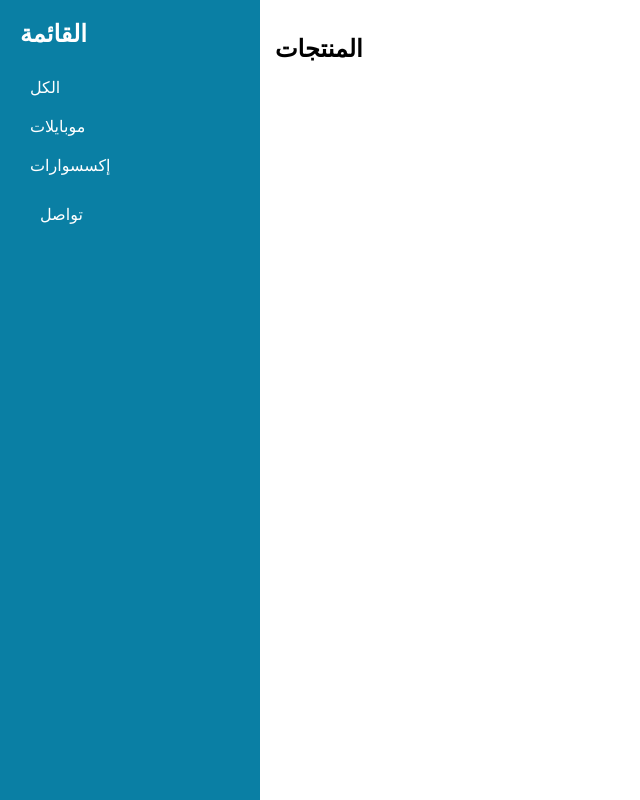
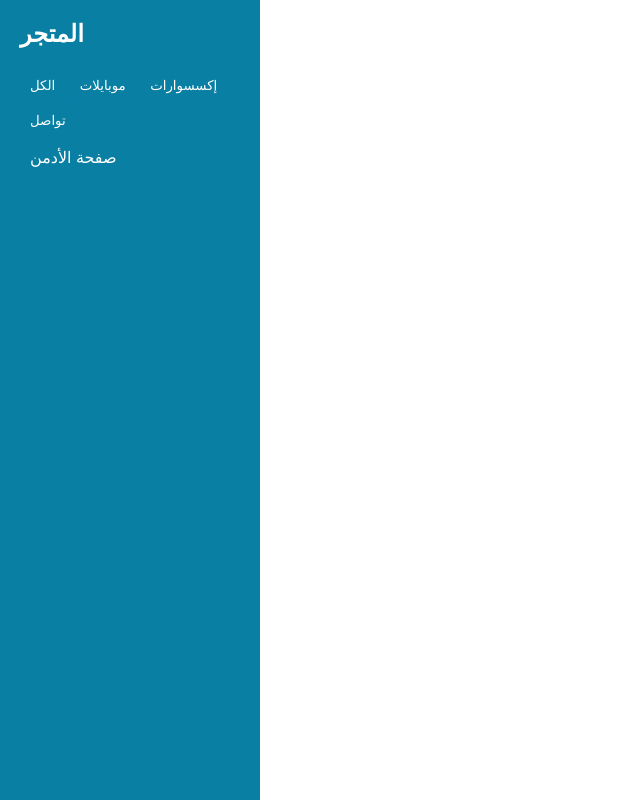
Before and after one commit to top2day20-bot/top, a plain HTML site: page index.html in a window 1280 px wide. Shown: the whole page, without its empty margins (0-640 px from the left). Drawn offline with Linux system fonts and the light colour scheme.

Commit message:
Update index.html

```diff
--- a/index.html
+++ b/index.html
@@ -2,30 +2,24 @@
 <html lang="ar">
 <head>
   <meta charset="UTF-8">
-  <title>المنتجات</title>
-  <meta name="viewport" content="width=device-width, initial-scale=1.0">
+  <title>المتجر</title>
   <link rel="stylesheet" href="style.css">
 </head>
 <body>
 
 <div class="container">
-
   <aside class="sidebar">
-    <h2>القائمة</h2>
-    <ul>
-      <li onclick="filterProducts('all')">الكل</li>
-      <li onclick="filterProducts('mobiles')">موبايلات</li>
-      <li onclick="filterProducts('accessories')">إكسسوارات</li>
-      <li><a href="contact.html">تواصل</a></li>
-    </ul>
+    <h2>المتجر</h2>
+    <button onclick="filterProducts('all')">الكل</button>
+    <button onclick="filterProducts('phone')">موبايلات</button>
+    <button onclick="filterProducts('acc')">إكسسوارات</button>
+    <button onclick="alert('تواصل معنا قريبًا')">تواصل</button>
+    <a class="admin-link" href="admin.html">صفحة الأدمن</a>
   </aside>
 
-  <main class="content">
-    <h2>المنتجات</h2>
-    <div id="products"></div>
-  </main>
-
+  <main class="products" id="products"></main>
 </div>
 
 <script src="script.js"></script>
 </body>
+</html>
```
